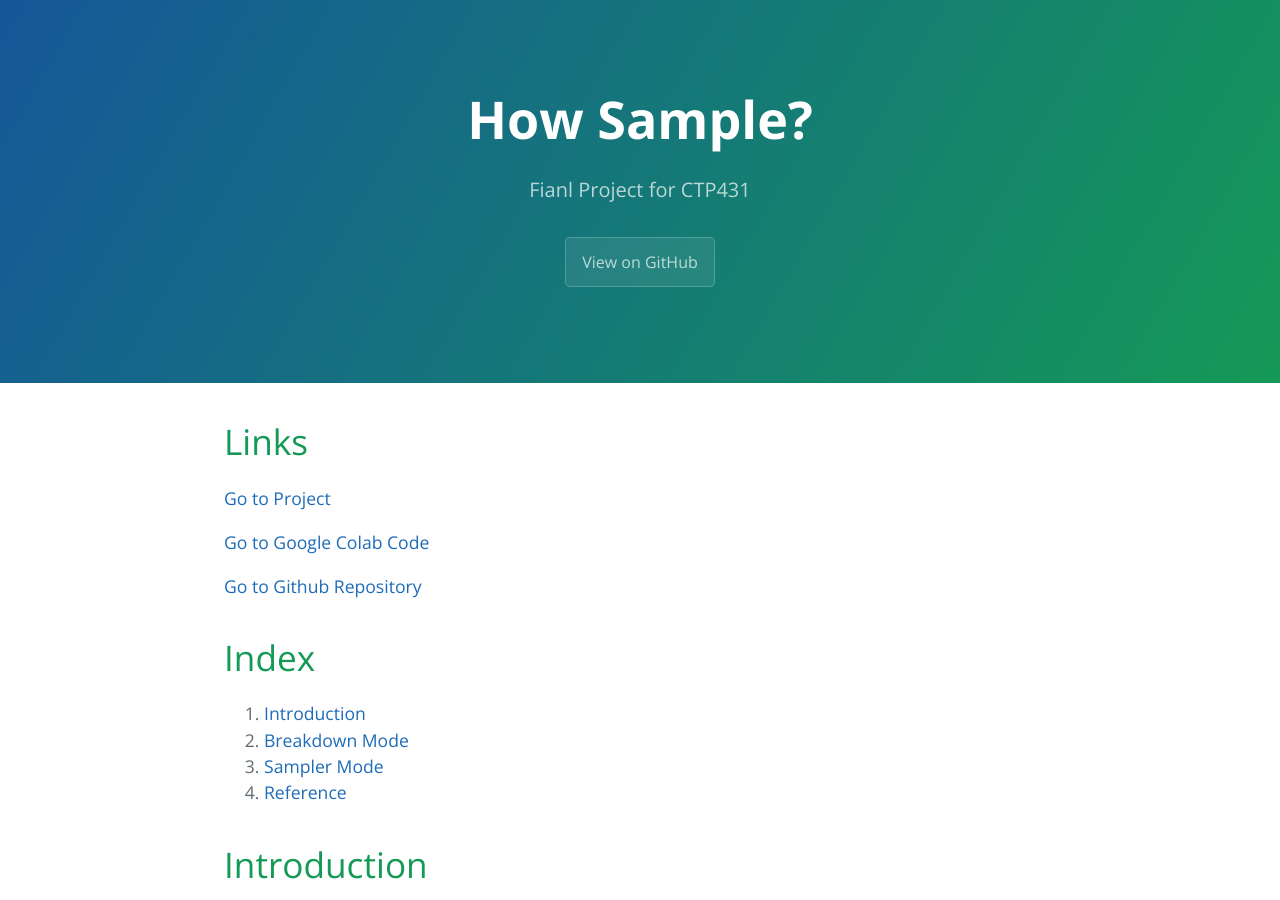
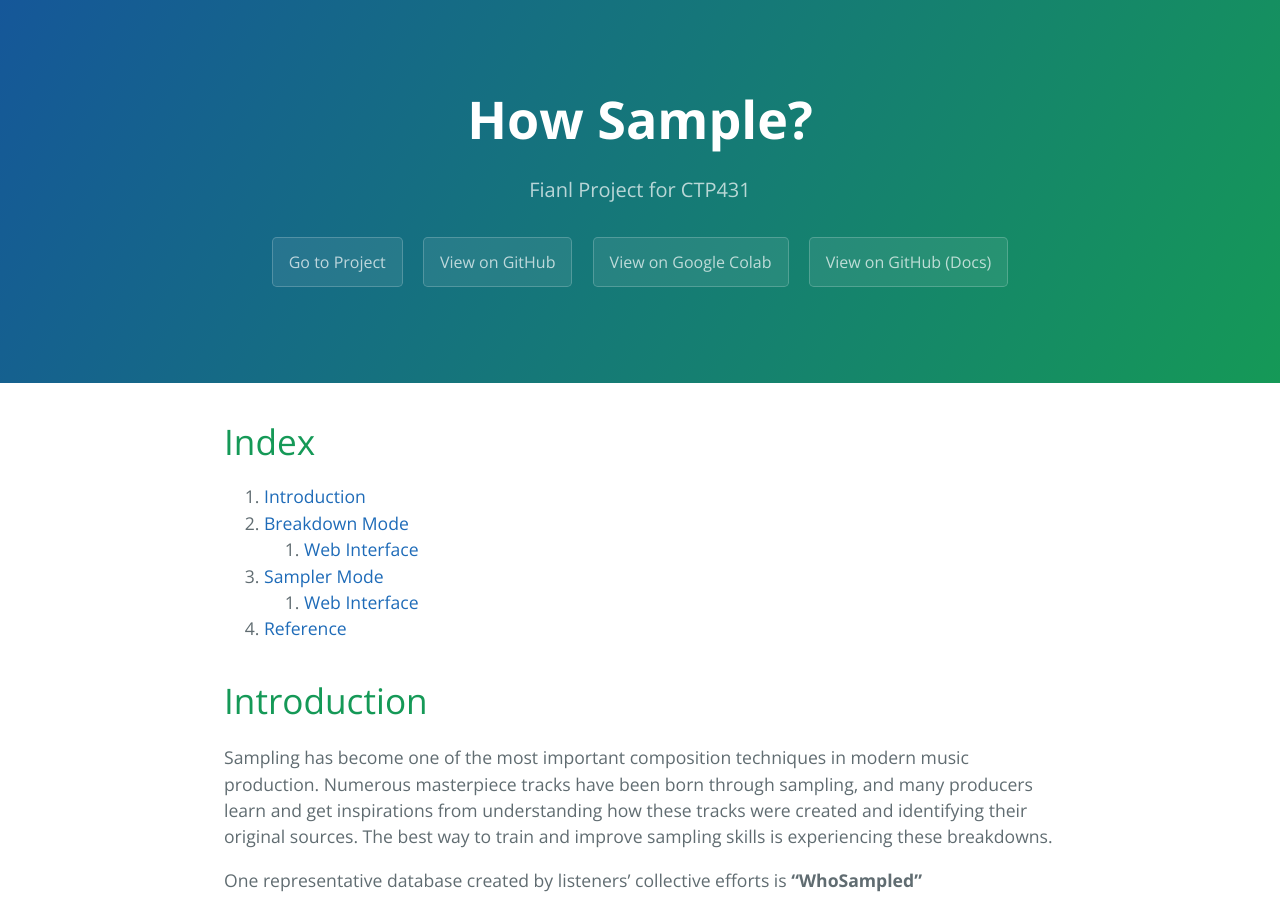
Before and after one commit to JJong84/CTP431-Final, a Jekyll site: the page built from index.md, in a window 1280 px wide and 900 px high. Built offline with Jekyll 4.4.1, drawn with Linux system fonts in a browser that asks for light colours.

Commit message:
ADD links to header

```diff
--- a/_config.yml
+++ b/_config.yml
@@ -1,4 +1,8 @@
 title: How Sample?
 description: Fianl Project for CTP431
 show_downloads: false
+project_link: https://jjong84.github.io/HowSample
+github_link: https://github.com/JJong84/HowSample
+colab_link: https://colab.research.google.com/drive/1B5A8QaD72YDuE8PHFNWZ3uCfZrzJbSHJ?usp=sharing
+repository_url: https://github.com/JJong84/CTP431-Final
 theme: jekyll-theme-cayman
--- a/_layouts/default.html
+++ b/_layouts/default.html
@@ -18,13 +18,10 @@
     <header class="page-header" role="banner">
       <h1 class="project-name">{{ page.title | default: site.title | default: site.github.repository_name }}</h1>
       <h2 class="project-tagline">{{ page.description | default: site.description | default: site.github.project_tagline }}</h2>
-      {% if site.github.is_project_page %}
-        <a href="{{ site.github.repository_url }}" class="btn">View on GitHub</a>
-      {% endif %}
-      {% if site.show_downloads %}
-        <a href="{{ site.github.zip_url }}" class="btn">Download .zip</a>
-        <a href="{{ site.github.tar_url }}" class="btn">Download .tar.gz</a>
-      {% endif %}
+      <a href="{{ site.project_link }}" class="btn">Go to Project</a>
+      <a href="{{ site.github_link }}" class="btn">View on GitHub</a>
+      <a href="{{ site.colab_link }}" class="btn">View on Google Colab</a>
+      <a href="{{ site.repository_url }}" class="btn">View on GitHub (Docs)</a>
     </header>
 
     <main id="content" class="main-content" role="main">
--- a/index.md
+++ b/index.md
@@ -3,19 +3,13 @@ layout: default
 title: How Sample?
 ---
 
-# Links
-
-[Go to Project](https://jjong84.github.io/HowSample)
-
-[Go to Google Colab Code](https://colab.research.google.com/drive/1B5A8QaD72YDuE8PHFNWZ3uCfZrzJbSHJ?usp=sharing)
-
-[Go to Github Repository](https://github.com/JJong84/HowSample)
-
 # Index
 
 1. [Introduction](#introduction)
 2. [Breakdown Mode](#breakdown-mode)
+   1. [Web Interface](#web-interface)
 3. [Sampler Mode](#sampler-mode)
+   1. [Web Interface](#web-interface-1)
 4. [Reference](#reference)
 
 # Introduction
```
